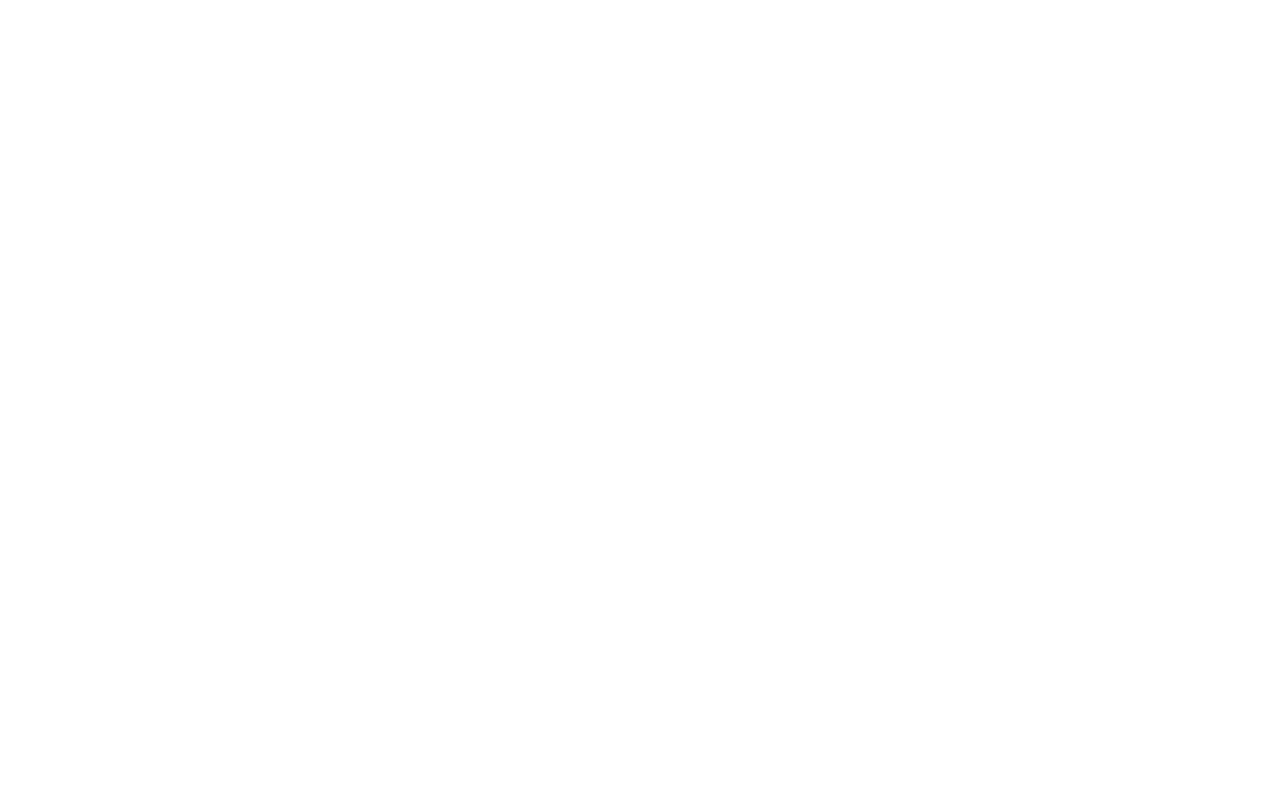
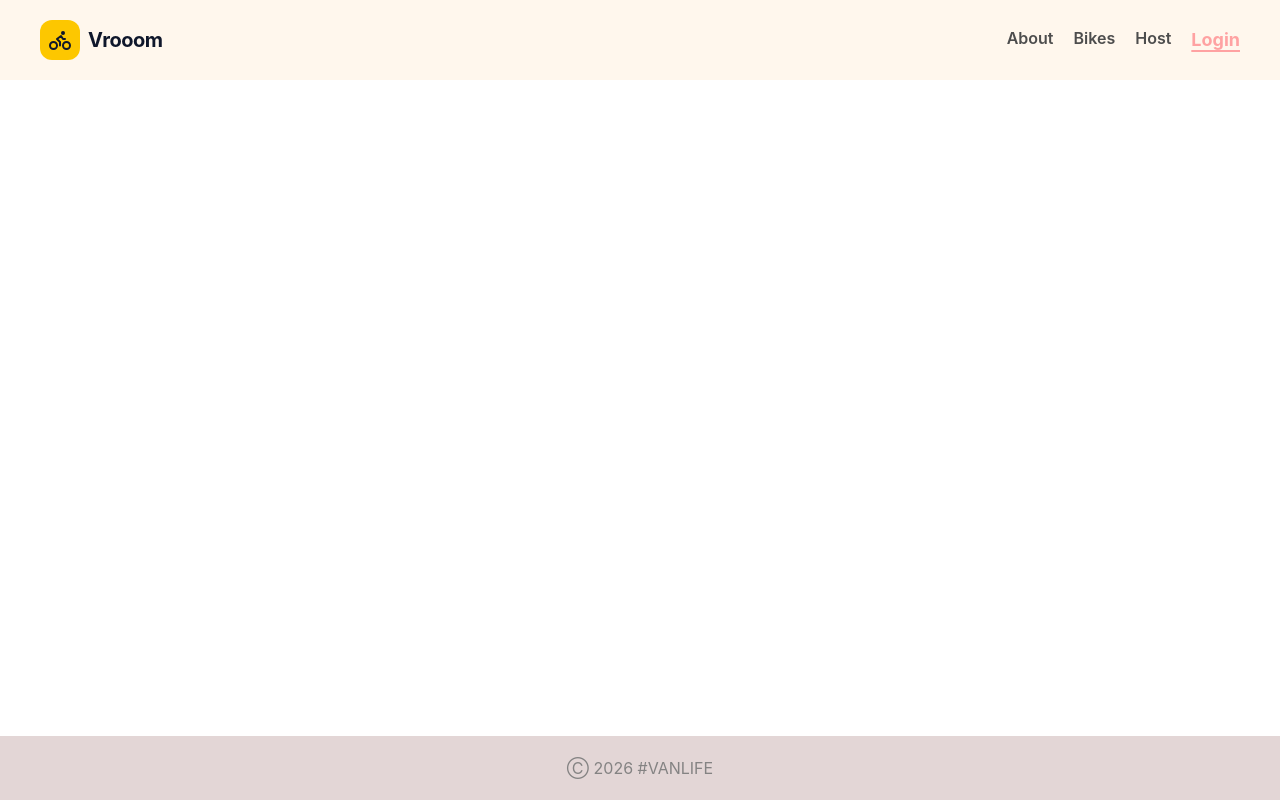
Before and after one commit to abhay0480-eng/Bike_rental_App, a React (Vite) app: page /login in a window 1280 px wide. Before the commit this address had no page. Built offline with nearby package versions, Linux system fonts and the light colour scheme.

Commit message:
create not found page

```diff
--- a/src/App.tsx
+++ b/src/App.tsx
@@ -13,6 +13,8 @@ import { Income } from "./pages/host/Income.tsx"
 import { HostBikeDetail } from "./pages/host/HostBikeDetail.tsx"
 import { HostBikePricing } from "./pages/host/HostBikePricing.tsx"
 import { HostBikePhotos } from "./pages/host/HostBikePhotos.tsx"
+import { Login } from "./pages/Login.tsx"
+import { NotFound } from "./pages/NotFound.tsx"
 
 
 function App() {
@@ -24,6 +26,8 @@ function App() {
           <Route path="/" element={<Layout />}>
             <Route index element={<Home />} />
             <Route path="about" element={<About />} />
+            <Route path="*" element={<NotFound />} />
+            <Route path="login" element={<Login />} />
             <Route path="bikes" element={<Bikes />} />
             <Route path="bikes/:id" element={<BikeDetail />} />
             <Route path="host" element={<Host />}>
--- a/src/components/Layout.tsx
+++ b/src/components/Layout.tsx
@@ -11,7 +11,6 @@ export const Layout = () => {
                 <main className="grow">
                     <Outlet />
                 </main>
-
                 <Footer />
             </div>
         </>
--- /dev/null
+++ b/src/pages/Login.tsx
@@ -0,0 +1,10 @@
+
+export const Login = () => {
+    return (
+        <div className=" w-full  flex justify-center items-center">
+            <div className="p-5 rounded">
+
+            </div>
+        </div>
+    )
+}
--- /dev/null
+++ b/src/pages/NotFound.tsx
@@ -0,0 +1,17 @@
+import { Button } from "../ui/sharedUiComponents/Button"
+import { H2 } from "../ui/typography/H2"
+import { Link } from "react-router"
+
+
+
+export const NotFound = () => {
+    return (
+        <div className="flex justify-center items-center h-dvh">
+            <div>
+                <H2>Sorry, the page you were looking for was not found.</H2>
+                <Link to='/'><Button>Return to Home</Button></Link>
+            </div>
+
+        </div>
+    )
+}
```
